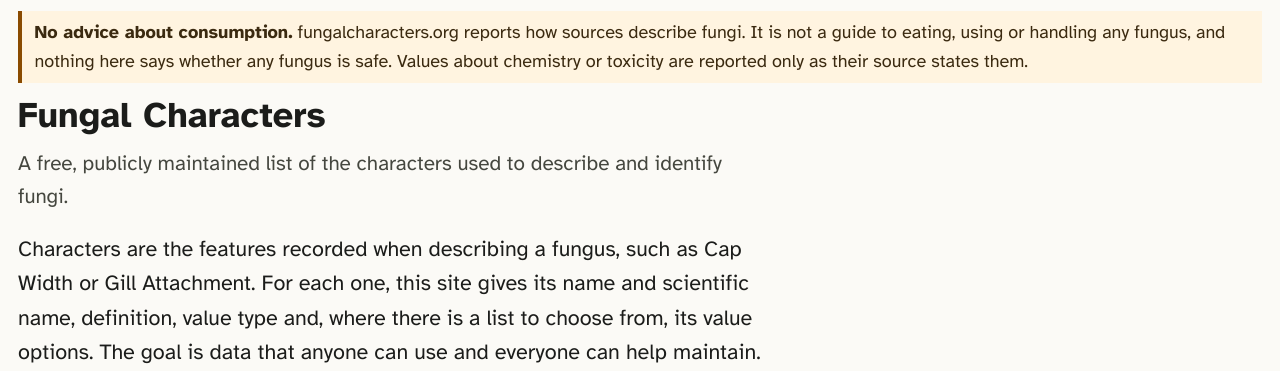
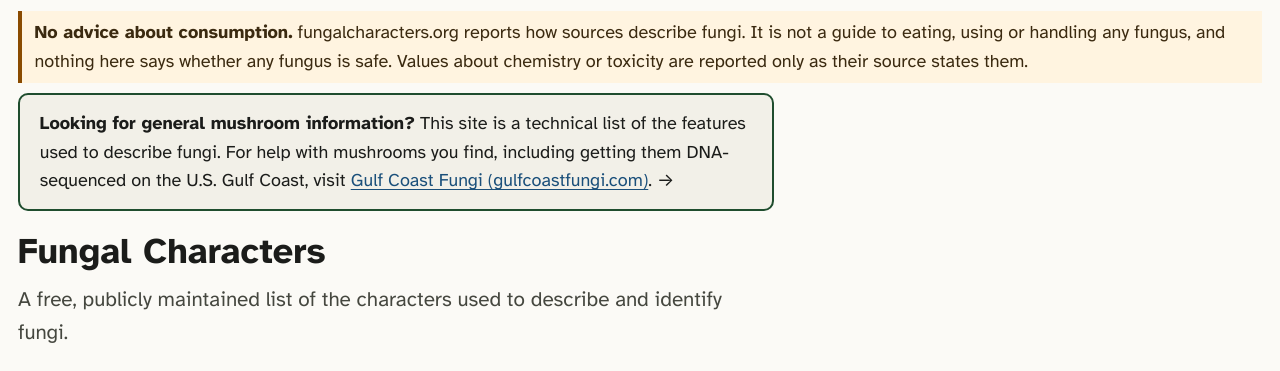
Before and after one commit to mrdbidwill/fungalcharacters, a Django app: template characters/templates/characters/home.html in a window 1280 px wide. Shown: the part 108-479 px from the top of the page. Run offline with Django 5.2, Linux system fonts and the light colour scheme; the template is opened without the code that fills it, so the values that code supplies are empty; parts of the project's set-up code (start-up, migrations or seed data) failed here and were passed over.

Commit message:
Home page: 'Looking for general mushroom information?' card pointing to Gulf Coast Fungi
Co-Authored-By: Claude Opus 5.5 <noreply@anthropic.com>

```diff
--- a/characters/static/characters/site.css
+++ b/characters/static/characters/site.css
@@ -214,3 +214,8 @@ fieldset.plain label { display: inline; font-weight: 400; }
 /* "More characters for this part" on character pages. */
 .related { columns: 2 16rem; padding-inline-start: 1.2rem; }
 .related li { break-inside: avoid; margin-bottom: .25rem; }
+
+/* Home page: friendly pointer for visitors who wanted general mushroom information (Will, 2026-11-27). */
+.pointer-card { max-width: 42rem; background: var(--stripe); border: 2px solid var(--primary); border-radius: 10px;
+  padding: .75rem 1.1rem; margin: .5rem 0 1rem; }
+.pointer-card p { margin: 0; }
--- a/characters/templates/characters/home.html
+++ b/characters/templates/characters/home.html
@@ -2,6 +2,10 @@
 {% load i18n %}
 {% block structured_data %}{{ structured_data }}{% endblock %}
 {% block content %}
+<aside class="pointer-card" aria-labelledby="pointer-title">
+  <p><strong id="pointer-title">{% translate "Looking for general mushroom information?" %}</strong>
+  {% blocktranslate trimmed %}This site is a technical list of the features used to describe fungi. For help with mushrooms you find, including getting them DNA-sequenced on the U.S. Gulf Coast, visit <a href="https://gulfcoastfungi.com/">Gulf Coast Fungi (gulfcoastfungi.com)</a>.{% endblocktranslate %} <span aria-hidden="true">→</span></p>
+</aside>
 <div class="prose">
 <h1>Fungal Characters</h1>
 <p class="tagline">{% translate "A free, publicly maintained list of the characters used to describe and identify fungi." %}</p>
```
Also changed, not shown: characters/tests.py (+7 -0 lines), docs/DECISIONS.md (+1 -0 lines), locale/es/LC_MESSAGES/django.po, locale/fr/LC_MESSAGES/django.po, locale/pt_BR/LC_MESSAGES/django.po, locale/th/LC_MESSAGES/django.po, 1 other file.
